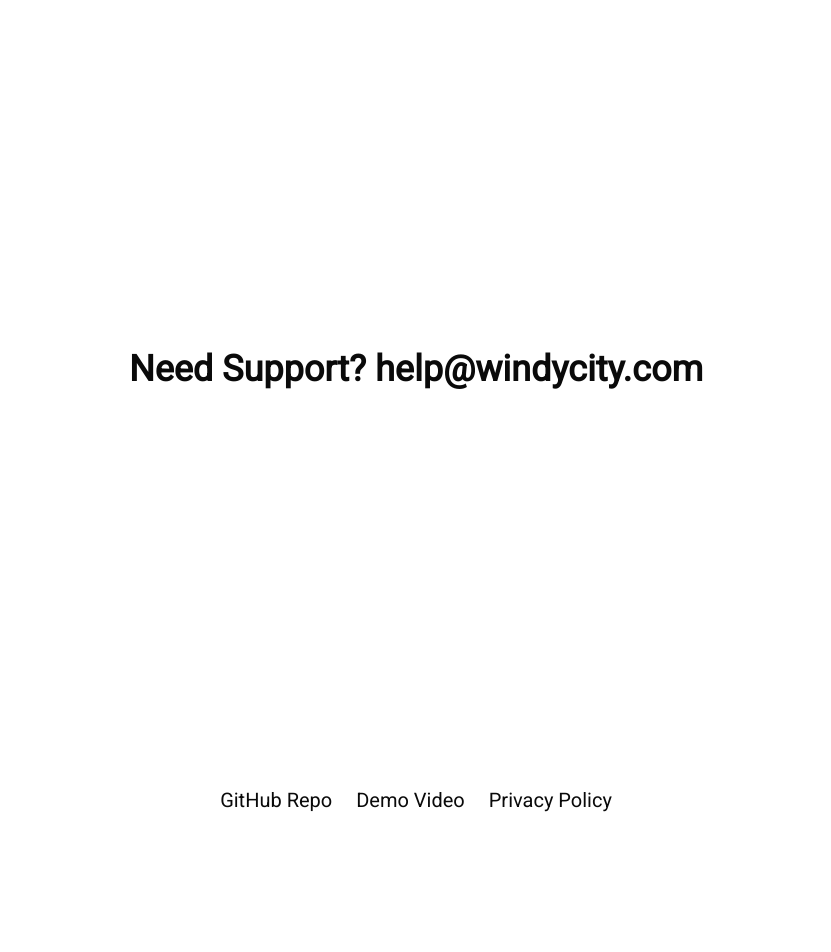
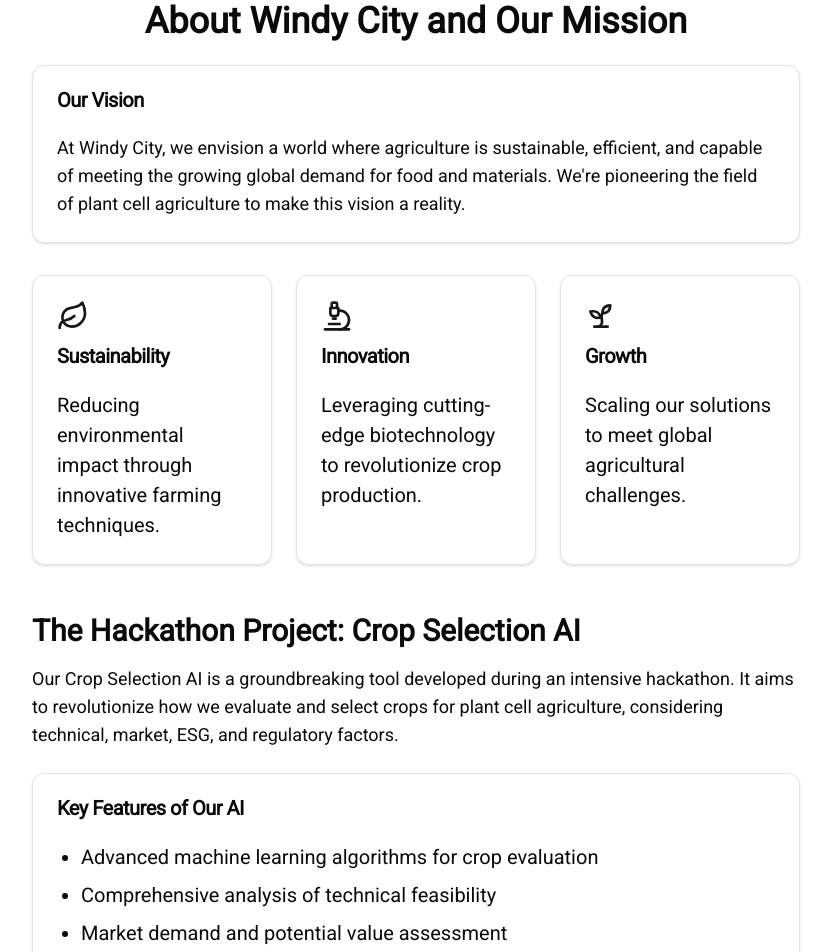
Before and after one commit to enkhbold470/windy-city, a Next.js app in the folder frontend/: page /about in a window 1280 px wide. Before the commit this address had no page. Shown: the part 100-1052 px from the top of the page, without its empty margins (224-1055 px from the left). Before the commit the page ends 931 px from the top, so only its background shows below. Built offline with nearby package versions, Linux system fonts and the light colour scheme.

Commit message:
Refactor UI components and add new data sources page

```diff
--- /dev/null
+++ b/frontend/app/about/page.tsx
@@ -0,0 +1,145 @@
+import Image from "next/image";
+import { ArrowRight, Leaf, Microscope, Sprout } from "lucide-react";
+
+import { Button } from "@/components/ui/button";
+import {
+  Card,
+  CardContent,
+  CardDescription,
+  CardHeader,
+  CardTitle,
+} from "@/components/ui/card";
+
+export default function About() {
+  return (
+    <div className="container mx-auto px-4 py-8">
+      <div className="max-w-3xl mx-auto">
+        <h1 className="text-4xl font-bold mb-6 text-center">
+          About Windy City and Our Mission
+        </h1>
+
+        {/* <div className="mb-12 relative">
+          <Image
+            src="/placeholder.svg?height=400&width=800"
+            alt="Windy City Lab"
+            width={800}
+            height={400}
+            className="rounded-lg shadow-lg"
+          />
+          <div className="absolute inset-0 bg-gradient-to-t from-background to-transparent"></div>
+          <div className="absolute bottom-4 left-4 right-4  ">
+            <h2 className="text-2xl font-semibold mb-2">
+              Revolutionizing Agriculture Through Science
+            </h2>
+            <p>
+              Windy City is at the forefront of plant cell agriculture,
+              developing sustainable solutions for the future of farming.
+            </p>
+          </div>
+        </div> */}
+
+        <Card className="mb-8">
+          <CardHeader>
+            <CardTitle>Our Vision</CardTitle>
+          </CardHeader>
+          <CardContent>
+            <p className="text-lg">
+              At Windy City, we envision a world where agriculture is
+              sustainable, efficient, and capable of meeting the growing global
+              demand for food and materials. We're pioneering the field of plant
+              cell agriculture to make this vision a reality.
+            </p>
+          </CardContent>
+        </Card>
+
+        <div className="grid md:grid-cols-3 gap-6 mb-12">
+          <Card>
+            <CardHeader>
+              <Leaf className="w-8 h-8 mb-2 text-primary" />
+              <CardTitle>Sustainability</CardTitle>
+            </CardHeader>
+            <CardContent>
+              Reducing environmental impact through innovative farming
+              techniques.
+            </CardContent>
+          </Card>
+          <Card>
+            <CardHeader>
+              <Microscope className="w-8 h-8 mb-2 text-primary" />
+              <CardTitle>Innovation</CardTitle>
+            </CardHeader>
+            <CardContent>
+              Leveraging cutting-edge biotechnology to revolutionize crop
+              production.
+            </CardContent>
+          </Card>
+          <Card>
+            <CardHeader>
+              <Sprout className="w-8 h-8 mb-2 text-primary" />
+              <CardTitle>Growth</CardTitle>
+            </CardHeader>
+            <CardContent>
+              Scaling our solutions to meet global agricultural challenges.
+            </CardContent>
+          </Card>
+        </div>
+
+        <h2 className="text-3xl font-bold mb-4">
+          The Hackathon Project: Crop Selection AI
+        </h2>
+        <p className="text-lg mb-6">
+          Our Crop Selection AI is a groundbreaking tool developed during an
+          intensive hackathon. It aims to revolutionize how we evaluate and
+          select crops for plant cell agriculture, considering technical,
+          market, ESG, and regulatory factors.
+        </p>
+
+        <Card className="mb-8">
+          <CardHeader>
+            <CardTitle>Key Features of Our AI</CardTitle>
+          </CardHeader>
+          <CardContent>
+            <ul className="list-disc pl-6 space-y-2">
+              <li>Advanced machine learning algorithms for crop evaluation</li>
+              <li>Comprehensive analysis of technical feasibility</li>
+              <li>Market demand and potential value assessment</li>
+              <li>
+                Environmental, Social, and Governance (ESG) impact consideration
+              </li>
+              <li>Regulatory landscape analysis for different regions</li>
+            </ul>
+          </CardContent>
+        </Card>
+
+        <h3 className="text-2xl font-semibold mb-4">Our Team</h3>
+        <p className="text-lg mb-6">
+          The Crop Selection AI was developed by a diverse team of experts in
+          biotechnology, data science, agriculture, and software engineering.
+          Our collaborative effort during the hackathon brought together a wide
+          range of skills and perspectives to create this innovative tool.
+        </p>
+
+        <div className="text-center mb-12">
+          <Button size="lg">
+            Learn More About Our Technology <ArrowRight className="ml-2" />
+          </Button>
+        </div>
+
+        <Card>
+          <CardHeader>
+            <CardTitle>Join Us in Shaping the Future of Agriculture</CardTitle>
+          </CardHeader>
+          <CardContent>
+            <p className="mb-4">
+              We are always looking for passionate individuals to join our
+              mission. Whether you are a scientist, engineer, or simply
+              enthusiastic about sustainable agriculture, there might be a place
+              for you at Windy City.
+            </p>
+            <Button variant="outline">View Career Opportunities</Button>
+          </CardContent>
+        </Card>
+      </div>
+    </div>
+  );
+}
```
